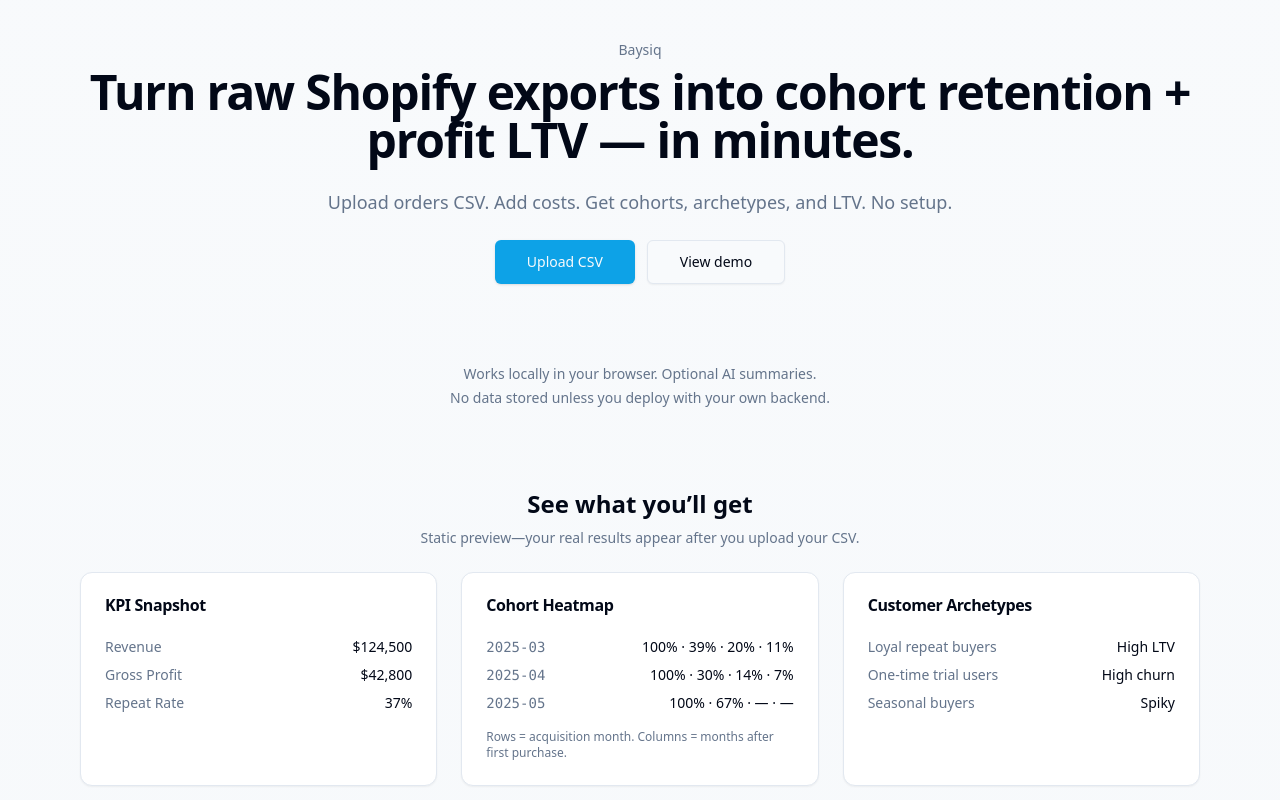
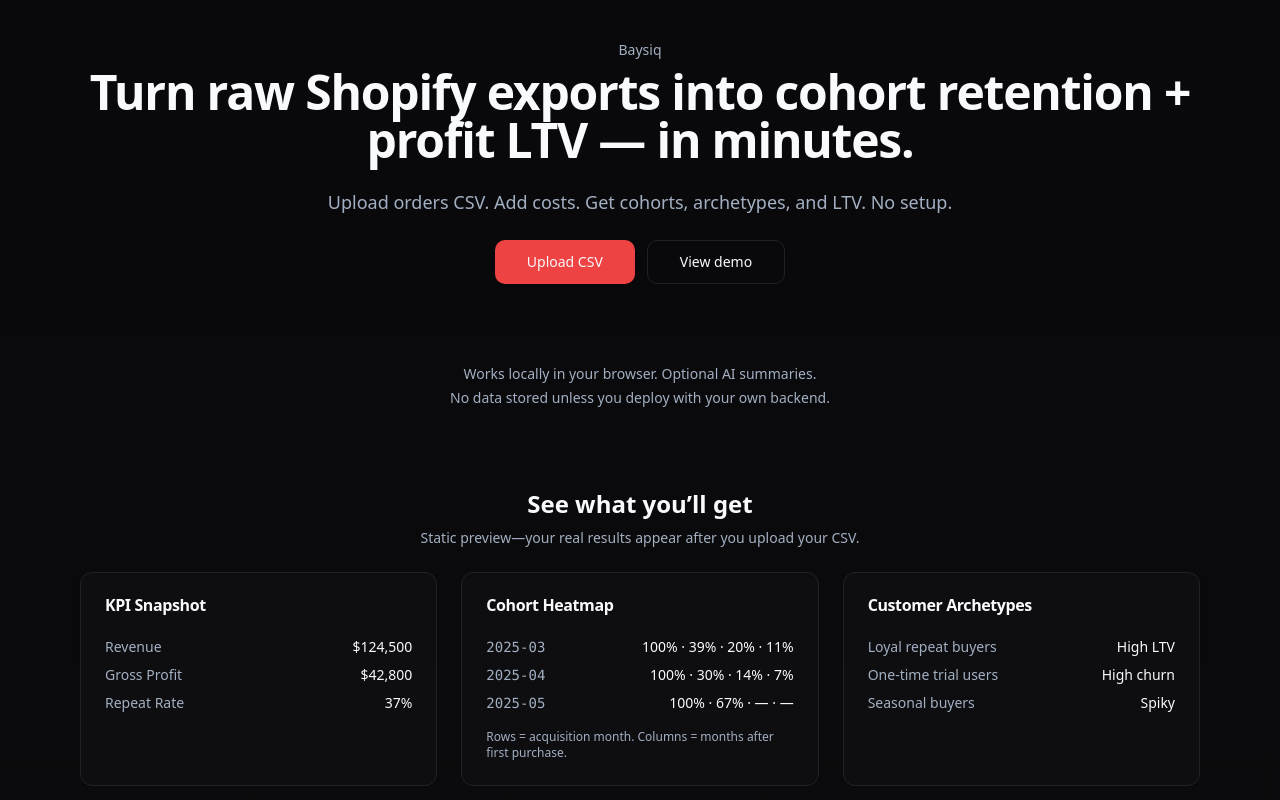
Before and after one commit to Ramanujamkv98/baysiq-web, a Next.js app: page / in a window 1280 px wide. Shown: the top 800 px of the page. Built offline with nearby package versions, Linux system fonts and the light colour scheme.

Commit message:
Update globals.css

```diff
--- a/src/app/globals.css
+++ b/src/app/globals.css
@@ -4,44 +4,57 @@
 
 @layer base {
   :root {
-    --background: 210 40% 98%;
-    --foreground: 222.2 84% 4.9%;
-    --card: 0 0% 100%;
-    --card-foreground: 222.2 84% 4.9%;
-    --primary: 199 89% 48%;
+    /* Default theme = DARK */
+    --background: 240 10% 4%;      /* near-black */
+    --foreground: 210 40% 98%;     /* near-white */
+
+    --card: 240 10% 6%;
+    --card-foreground: 210 40% 98%;
+
+    /* Red accent */
+    --primary: 0 84% 60%;          /* red */
     --primary-foreground: 210 40% 98%;
-    --secondary: 210 40% 96.1%;
-    --secondary-foreground: 222.2 47.4% 11.2%;
-    --muted: 210 40% 96.1%;
-    --muted-foreground: 215.4 16.3% 46.9%;
-    --accent: 210 40% 96.1%;
-    --accent-foreground: 222.2 47.4% 11.2%;
-    --destructive: 0 84.2% 60.2%;
+
+    --secondary: 240 6% 12%;
+    --secondary-foreground: 210 40% 98%;
+
+    --muted: 240 6% 12%;
+    --muted-foreground: 215 20% 70%;
+
+    --accent: 240 6% 12%;
+    --accent-foreground: 210 40% 98%;
+
+    --destructive: 0 72% 50%;
     --destructive-foreground: 210 40% 98%;
-    --border: 214.3 31.8% 91.4%;
-    --input: 214.3 31.8% 91.4%;
-    --ring: 199 89% 48%;
-    --radius: 0.5rem;
+
+    --border: 240 6% 14%;
+    --input: 240 6% 14%;
+
+    /* Ring uses primary by default (red) */
+    --ring: 0 84% 60%;
+
+    --radius: 0.75rem;
   }
 
+  /* Keep .dark for compatibility, but same tokens */
   .dark {
-    --background: 222.2 84% 4.9%;
+    --background: 240 10% 4%;
     --foreground: 210 40% 98%;
-    --card: 222.2 84% 4.9%;
+    --card: 240 10% 6%;
     --card-foreground: 210 40% 98%;
-    --primary: 199 89% 48%;
-    --primary-foreground: 222.2 47.4% 11.2%;
-    --secondary: 217.2 32.6% 17.5%;
+    --primary: 0 84% 60%;
+    --primary-foreground: 210 40% 98%;
+    --secondary: 240 6% 12%;
     --secondary-foreground: 210 40% 98%;
-    --muted: 217.2 32.6% 17.5%;
-    --muted-foreground: 215 20.2% 65.1%;
-    --accent: 217.2 32.6% 17.5%;
+    --muted: 240 6% 12%;
+    --muted-foreground: 215 20% 70%;
+    --accent: 240 6% 12%;
     --accent-foreground: 210 40% 98%;
-    --destructive: 0 62.8% 30.6%;
+    --destructive: 0 72% 50%;
     --destructive-foreground: 210 40% 98%;
-    --border: 217.2 32.6% 17.5%;
-    --input: 217.2 32.6% 17.5%;
-    --ring: 199 89% 48%;
+    --border: 240 6% 14%;
+    --input: 240 6% 14%;
+    --ring: 0 84% 60%;
   }
 }
 
@@ -49,7 +62,29 @@
   * {
     @apply border-border;
   }
+
   body {
     @apply bg-background text-foreground antialiased;
+    position: relative;
+  }
+
+  /* Dotted pattern overlay */
+  body::before {
+    content: "";
+    position: fixed;
+    inset: 0;
+    pointer-events: none;
+    z-index: -1;
+
+    /* subtle dots */
+    background-image: radial-gradient(
+      rgba(255, 255, 255, 0.06) 1px,
+      transparent 1px
+    );
+    background-size: 24px 24px;
+
+    /* optional: fade dots toward edges a bit */
+    mask-image: radial-gradient(circle at 50% 20%, black 60%, transparent 100%);
+    -webkit-mask-image: radial-gradient(circle at 50% 20%, black 60%, transparent 100%);
   }
 }
```
